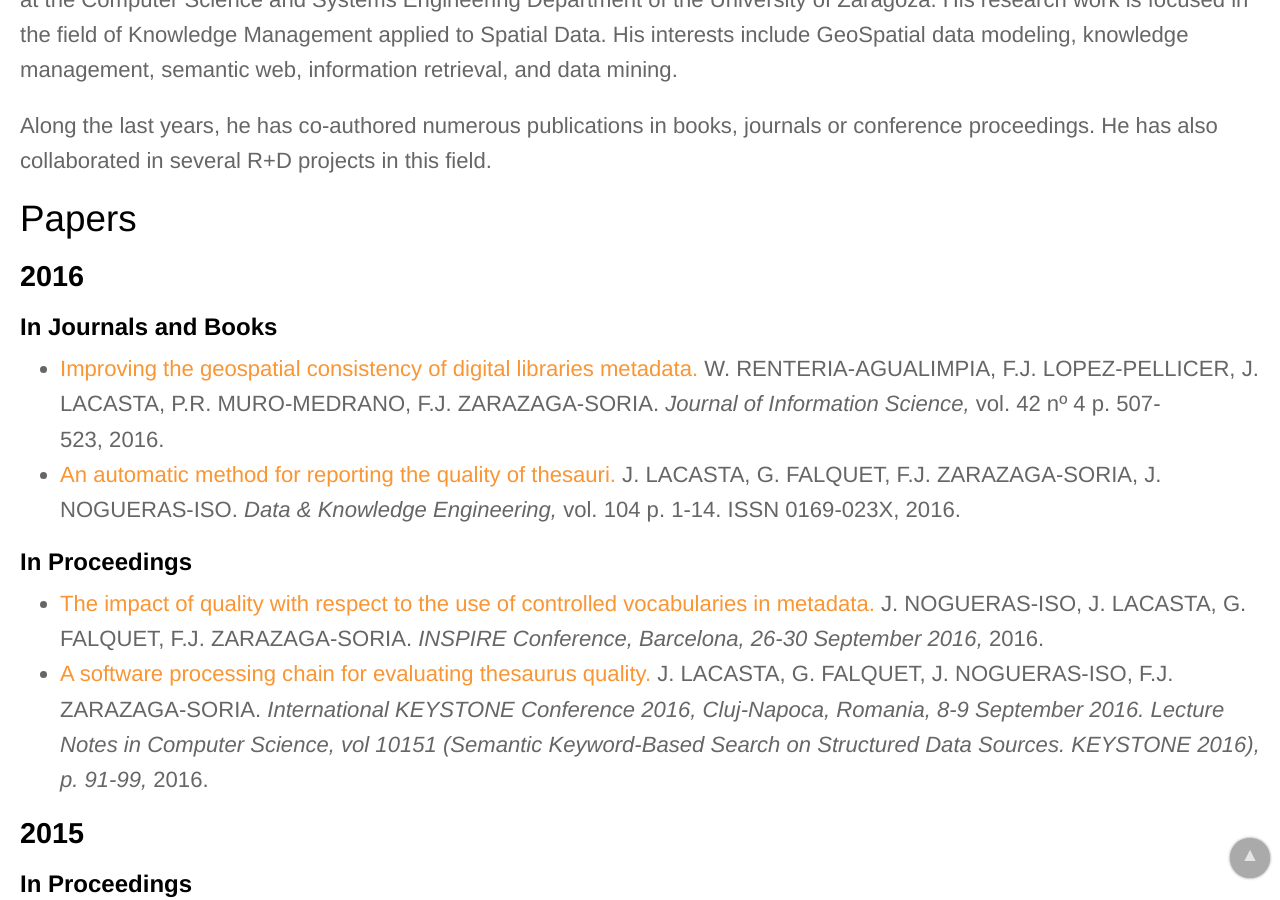
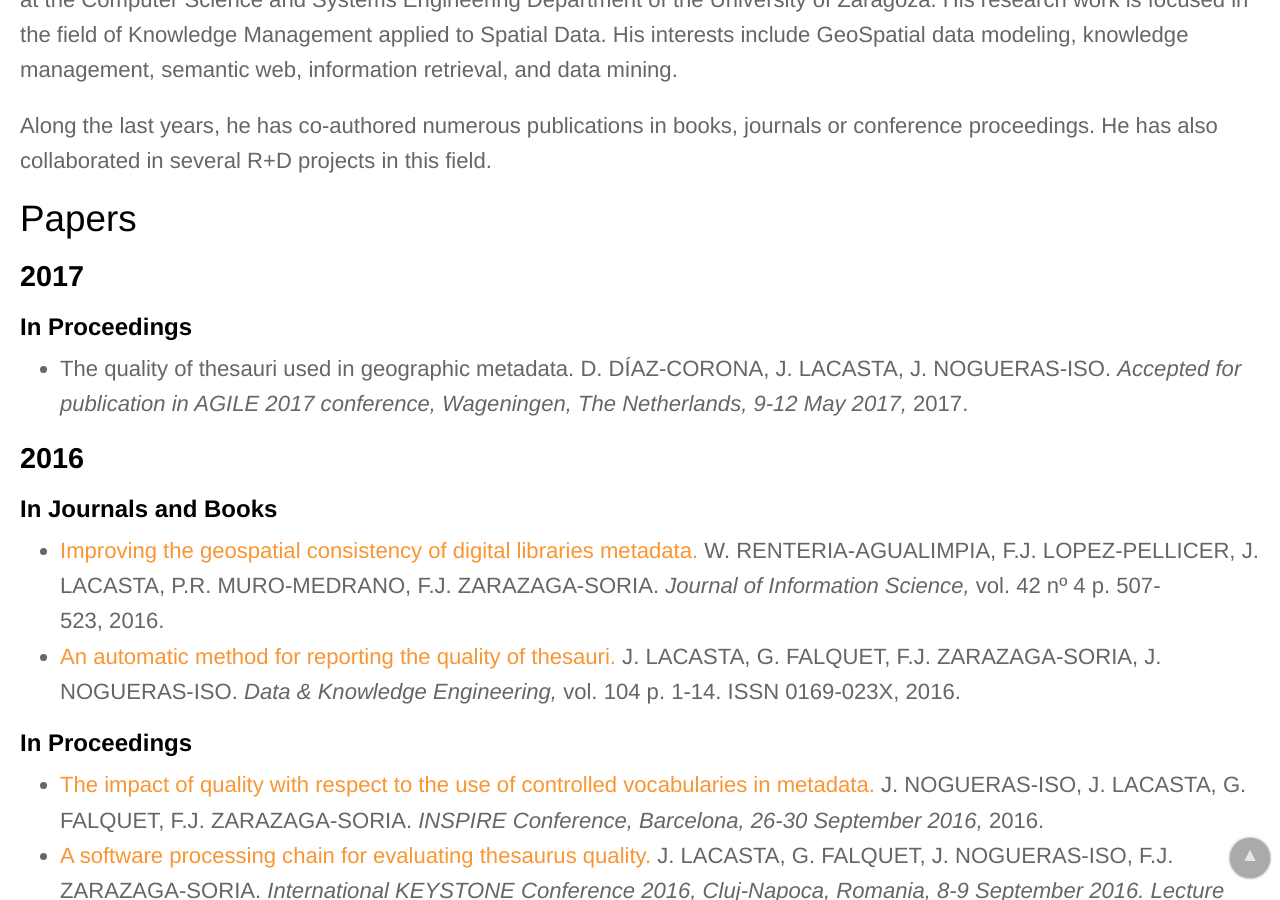
Before and after one commit to IAAA-Lab/IAAA-Lab.github.io, a Jekyll site: the page built from _staff/jlacasta.md, in a window 1280 px wide and 900 px high, scrolled down 584 px. Built offline with Jekyll 4.4.1, drawn with Linux system fonts in a browser that asks for light colours.

Commit message:
Update papers.yml

```diff
--- a/_data/papers.yml
+++ b/_data/papers.yml
@@ -1,6 +1,11 @@
 # Importante: dentro de este fichero los artículos tienen que estar ordenados por año
 # (los más recientes primero) y dentro de cada año primero van los libros, luego los
 # artículos de revista y capítulos de libro y finalmente los artículos de congresos
+# -------------------
+- title: "The quality of thesauri used in geographic metadata"
+  authors: D. DÍAZ-CORONA, J. LACASTA, J. NOGUERAS-ISO
+  publication_conference: "Accepted for publication in AGILE 2017 conference, Wageningen, The Netherlands, 9-12 May 2017"
+  year: 2017
 # -------------------
 - title: "Improving the geospatial consistency of digital libraries metadata"
   url: http://jis.sagepub.com/content/42/4/507
```
